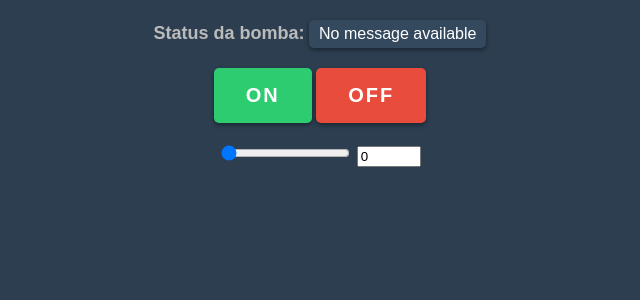
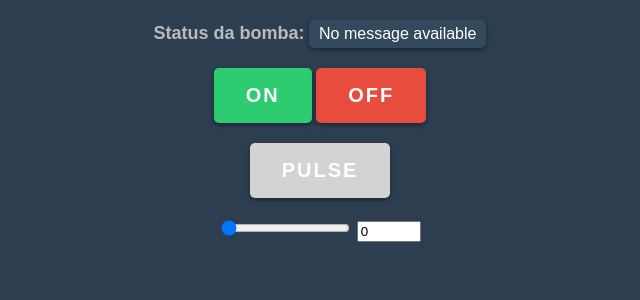
Before and after one commit to renato-nmoraes/irrigatop, a Flask app: page / in a window 1280 px wide. Shown: the part 48-348 px from the top of the page, without its empty margins (320-960 px from the left). Run offline with Flask 3, Linux system fonts and the light colour scheme; data that the repository does not hold is empty.

Commit message:
feat: adding pulse

```diff
--- a/web/static/styles.css
+++ b/web/static/styles.css
@@ -64,6 +64,10 @@ body {
   background-color: #2ecc71;
 }
 
+.button-pulse {
+  background-color: #D3D3D3;
+}
+
 .button-off {
   background-color: #e74c3c;
 }
--- a/web/templates/index.html
+++ b/web/templates/index.html
@@ -22,12 +22,14 @@
     <div class="button-container">
         <button type="submit" name="action" value="ON" class="button button-on">ON</button>
         <button type="submit" name="action" value="OFF" class="button button-off">OFF</button>
+    </div>
+    <div class="button-container">
+        <button type="submit" name="action" value="PULSE" class="button button-pulse">PULSE</button>
+    </div>
     <div class="slider-container">
         <input type="range" value="0" min="0" max="100" name="slider" id="range"
                oninput="handleSliderChange(this.value)">
         <input type="number" id="rangenumber" min="0" max="100" value="0">
-
-        </div>
     </div>
 </form>
 <script>
@@ -63,6 +65,7 @@
                 }
             });
         }
+
 </script>
 </body>
 
```
Lines whose indentation alone changed are shown as unchanged.
